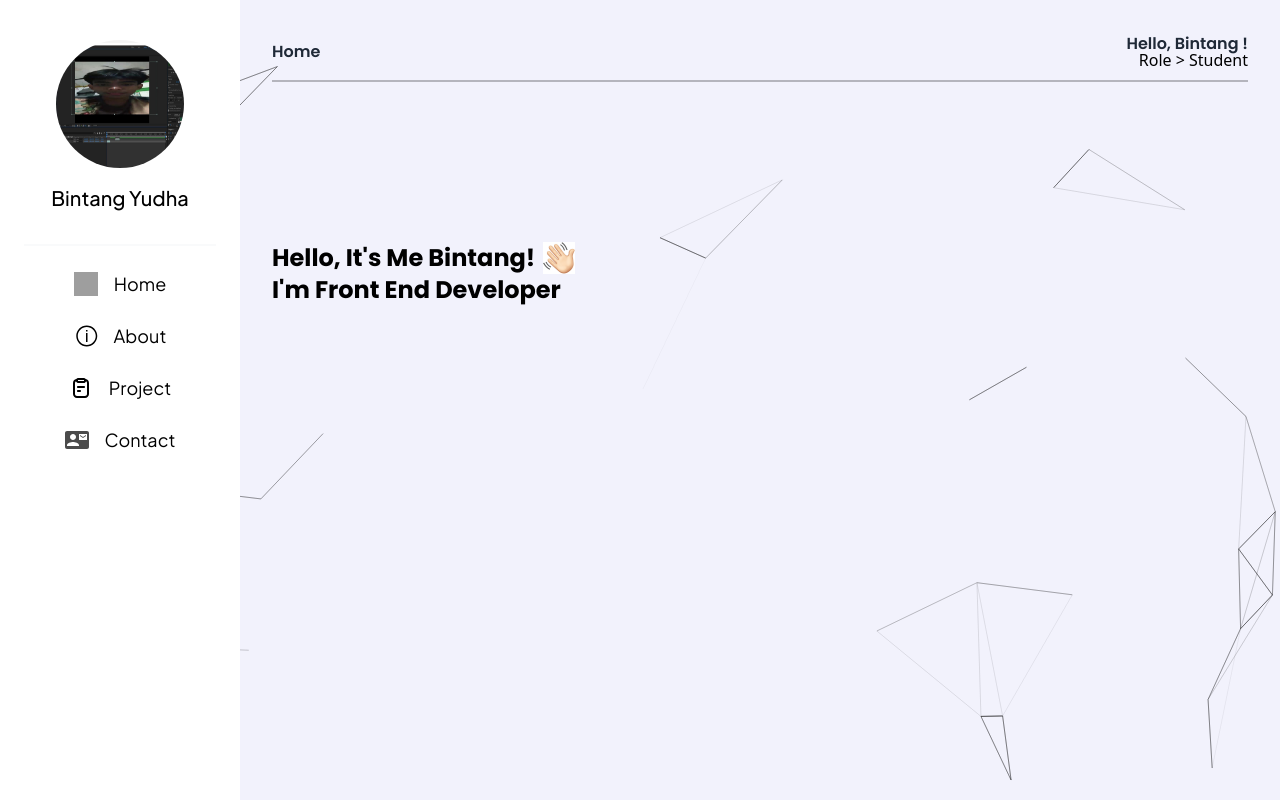
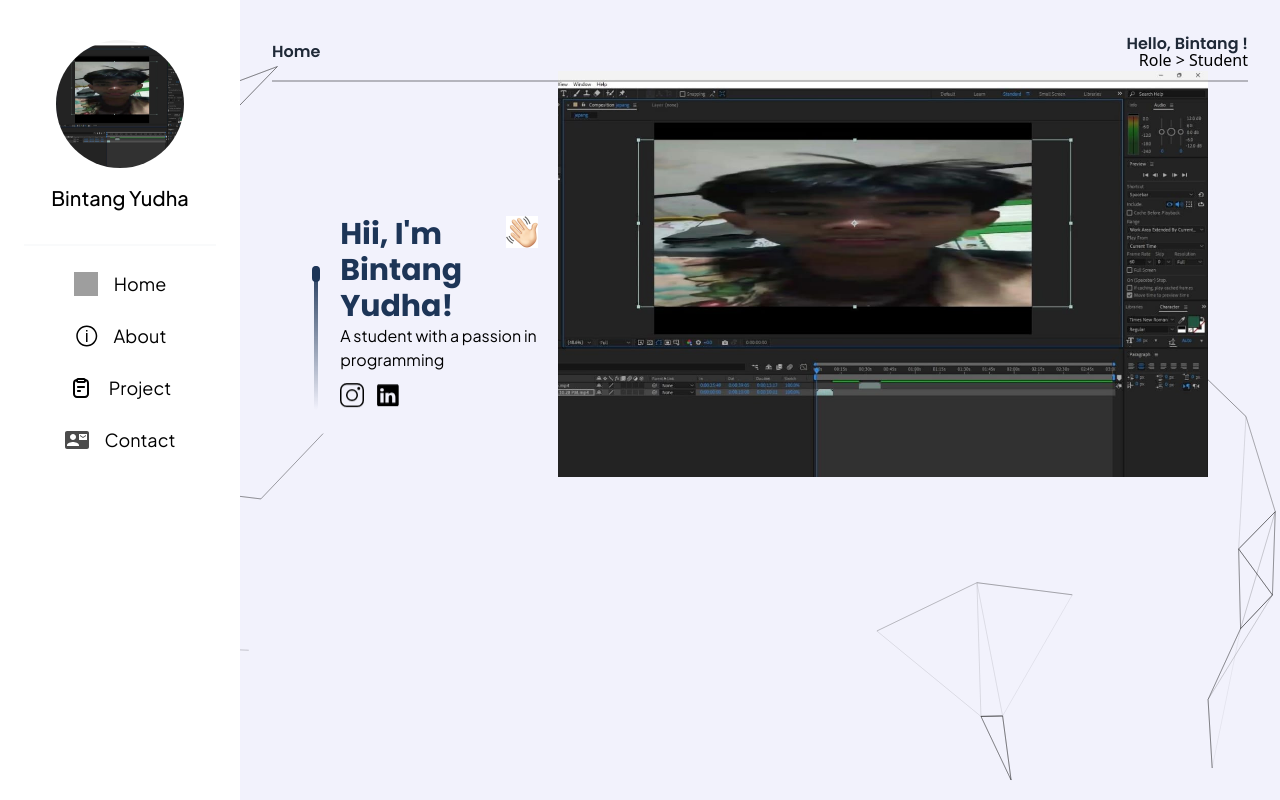
Before and after one commit to Bibintanggg/porto-V3, a React (Vite) app: page / in a window 1280 px wide. Built offline with nearby package versions, Linux system fonts and the light colour scheme; grey boxes are pictures that could not be loaded.

Commit message:
Styling Again

```diff
--- a/src/Component/Home.jsx
+++ b/src/Component/Home.jsx
@@ -1,19 +1,18 @@
 import Sidebar from "../Component/Sidebar.jsx";
 import Particle from "./particle.jsx";
 import WavingHand from '../assets/Image/wavinghand.png'
+import InstagramIcon from '../assets/Icon/instagram.svg'
+import Linkedinicon from '../assets/Icon/linkedin.svg'
+import FotoBintang from '../assets/Image/Image1.png'
 
 function Home() {
     return (
         <div className="relative min-h-screen">
-            {/* Particle sebagai background */}
             <Particle className="absolute top-0 left-0 w-full h-full -z-10" />
 
-            {/* Layout dengan flex */}
             <div className="flex relative z-10">
-                {/* Sidebar di kiri */}
                 <Sidebar />
 
-                {/* Konten utama di kanan */}
                 <div className="flex-1 bg-transparent p-8">
                     <div className="flex justify-between text-left ">
                         <h1 className="text-base font-semibold text-gray-800 font-poppins pt-2">Home</h1>
@@ -25,18 +24,41 @@ function Home() {
 
                     <div className="w-full h-0.5 bg-black mx-auto opacity-25"></div>
 
-                    <div className="flex items-center justify-start h-96">
-                        <div>
-                            <h1 className="text-2xl font-poppins font-bold flex gap-2">
-                                Hello, It's Me Bintang!
+                    <div className="flex items-center justify-start h-96 gap-5 p-10">
+                        <div className="w-4 h-4 bg-[#1d3557] rounded-full">
+                            <div className="w-1 h-36 mx-auto rounded-full bg-gradient-to-b from-[#1d3557] to-transparent"></div>
+                        </div>
+
+                        <div className="pt-16">
+                            <h1 className="text-3xl font-poppins font-bold flex gap-2 text-[#1d3557]">
+                                Hii, I'm Bintang Yudha!
                                 <img
                                     src={WavingHand}
                                     className="w-8 h-8"
                                 />
                             </h1>
-                            <p className="text-2xl font-poppins font-bold">
-                                I'm Front End Developer
+
+                            <p className="font-jakarta">
+                                A student with a passion in programming
                             </p>
+
+                            <div className="flex gap-3 translate-y-3">
+                            <a href="">
+                                <img src={InstagramIcon}
+                                className="w-6 animate-bounce duration-100 ease-in-out
+                                hover:opacity-20 transition hover:duration-100"/>
+                            </a>
+
+                                <a href="">
+                                    <img src={Linkedinicon}
+                                        className="w-6 animate-bounce duration-100 ease-in-out
+                                hover:opacity-20 transition hover:duration-100"/>
+                                </a>
+                            </div>
+                        </div>
+
+                        <div>
+                            <img src={FotoBintang} alt="" />
                         </div>
                     </div>
 
```
Also changed, not shown: src/assets/Icon/instagram.svg (added), src/assets/Icon/linkedin.svg (added).
